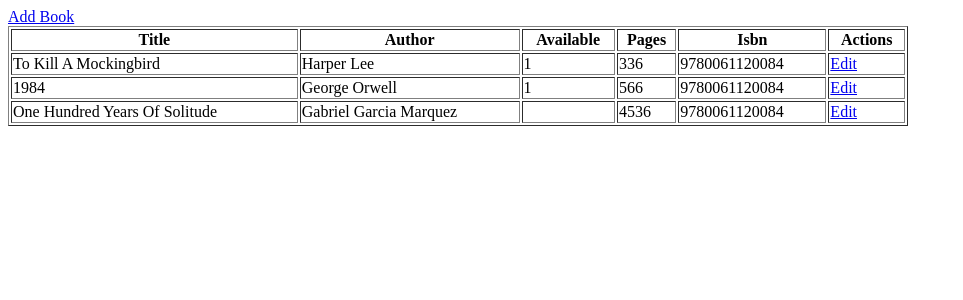
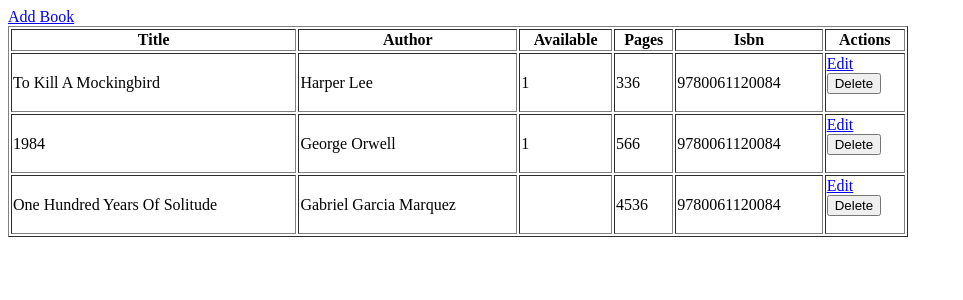
Before and after one commit to bdsumon4u/nusnight, a PHP site: page / in a window 1280 px wide. Shown: the top 300 px of the page, without its empty margins (0-963 px from the left). Run offline with PHP 8.4, Linux system fonts and the light colour scheme.

Commit message:
Add delete button

```diff
--- a/index.php
+++ b/index.php
@@ -23,6 +23,11 @@ $bookJson = json_decode($json, true);
             <td><?php echo $p['isbn']; ?></td>
             <td>
                 <a href="edit.php?index=<?php echo $index ?>">Edit</a>
+
+                <form action="deleteProcess.php" method="POST">
+                    <input type="hidden" name="index" value="<?php echo $index ?>">
+                    <button type="submit">Delete</button>
+                </form>
             </td>
         </tr>
     <?php
```
